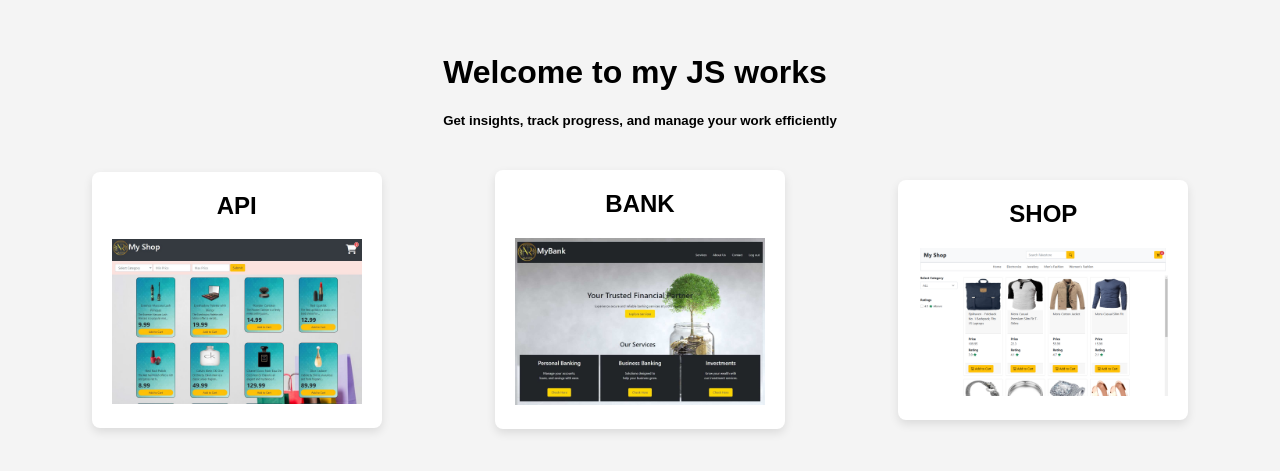
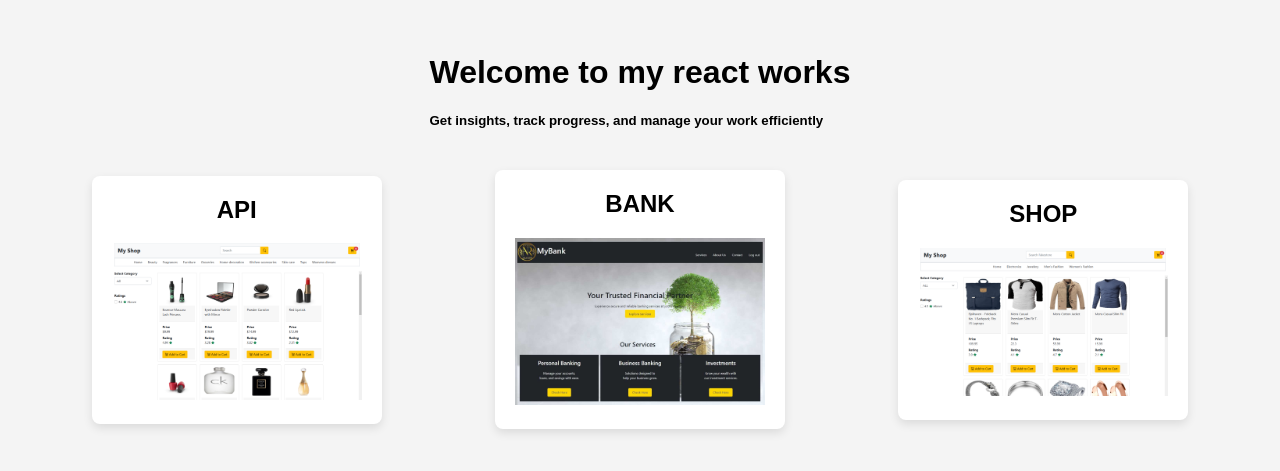
Before and after one commit to Avi-farmer/js-dashboard, a plain HTML site: page index.html in a window 1280 px wide. Shown: the part 159-630 px from the top of the page. Drawn offline with Linux system fonts and the light colour scheme.

Commit message:
Add files via upload

```diff
--- a/index.html
+++ b/index.html
@@ -10,13 +10,13 @@
 
 <body>
     <div>
-        <h1>Welcome to my JS works</h1>
+        <h1>Welcome to my react works</h1>
         <h5>Get insights, track progress, and manage your work efficiently</h5>
     </div>
     <div class="dashboard">
         <div class="card">
             <h2>API</h2>
-            <img src="./images/API.jpg" alt="">
+            <img src="./images/JSON API.png" alt="">
             <a href="https://avi-farmer.github.io/js-jsonapi/"><button class="btn">Click Me</button></a>
         </div>
         <div class="card">
```
Also changed, not shown: images/JSON API.png (added).
